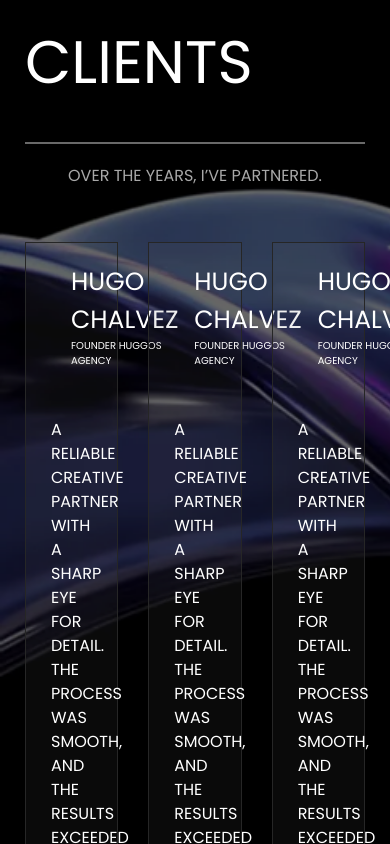
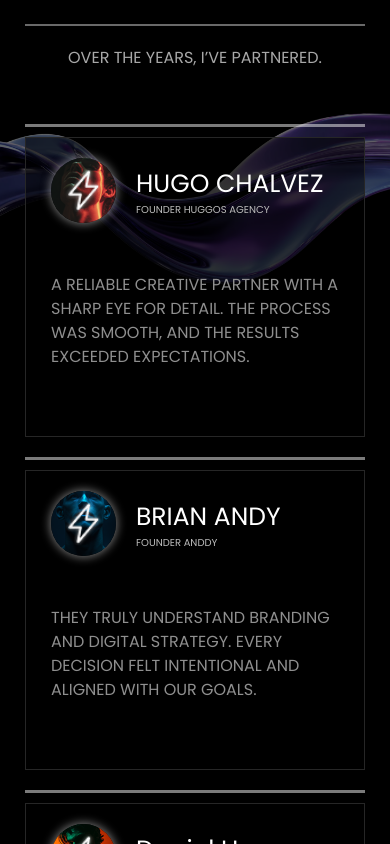
Before and after one commit to nibiralpha/portfolio, a Next.js app: page / in a window 390 px wide. Shown: the part 6160-7004 px from the top of the page. Built offline with nearby package versions, Linux system fonts and the light colour scheme.

Commit message:
clients section mobile responsive

```diff
--- a/src/app/Component/ClientsComponent/ClientComponent.css
+++ b/src/app/Component/ClientsComponent/ClientComponent.css
@@ -23,9 +23,11 @@
 }
 
 .client_box {
-  background-color: rgba(100, 100, 100, 0.1);
+  /* background-color: rgba(100, 100, 100, 0.1); */
+  background-color: rgb(0 0 0 / 50%);
   border: 1px solid #262626;
   padding: 20px 25px;
+  height: 300px;
 }
 
 .box_header {
@@ -37,6 +39,9 @@
 .client_img {
   position: relative;
   margin-right: 20px;
+  background-image: 0 0 10px 1px #f5f5f580;
+  box-shadow: 0 0 10px 1px #f5f5f580;
+  border-radius: 50%;
 }
 
 .client_main_img {
@@ -60,10 +65,12 @@
 
 .client_position {
   font-size: 10px;
+  color: #bcbcbc;
 }
 
 .client_description {
   text-transform: uppercase;
+  color: #8f8f8f;
 }
 
 .bg_img {
@@ -72,4 +79,30 @@
   background: url("/images/clients_bg.webp") no-repeat 0 145px;
   background-repeat: no-repeat;
   background-size: cover;
+  background-size: 100% auto;
 }
+
+.head_bar {
+  width: 100%;
+  height: 3px;
+  margin-bottom: 10px;
+  background-color: rgba(245, 245, 245, 0.5);
+}
+
+@media screen and (max-width: 540px) {
+  .clients {
+    margin-top: 50%;
+  }
+
+  .col-4 {
+    width: 100%;
+    margin-bottom: 20px;
+  }
+
+  .heading .title {
+    text-align: center;
+    margin-bottom: 20px;
+    font-size: 30px;
+    line-height: 35px;
+  }
+}
--- a/src/app/Component/ClientsComponent/ClientComponent.js
+++ b/src/app/Component/ClientsComponent/ClientComponent.js
@@ -51,13 +51,13 @@ export default function ClientComponent() {
                   ></img>
                 </div>
                 <div className="client_naming">
-                  <div className="client_title">HUGO CHALVEZ</div>
-                  <div className="client_position">FOUNDER HUGGOS AGENCY</div>
+                  <div className="client_title">BRIAN ANDY</div>
+                  <div className="client_position">FOUNDER ANDDY</div>
                 </div>
               </div>
               <div className="client_description">
-                A reliable creative partner with a sharp eye for detail. The
-                process was smooth, and the results exceeded expectations.
+                They truly understand branding and digital strategy. Every
+                decision felt intentional and aligned with our goals.
               </div>
             </div>
           </div>
@@ -76,13 +76,13 @@ export default function ClientComponent() {
                   ></img>
                 </div>
                 <div className="client_naming">
-                  <div className="client_title">HUGO CHALVEZ</div>
-                  <div className="client_position">FOUNDER HUGGOS AGENCY</div>
+                  <div className="client_title">Daniel Ho</div>
+                  <div className="client_position">FOUNDER HOE FOUNDATION</div>
                 </div>
               </div>
               <div className="client_description">
-                A reliable creative partner with a sharp eye for detail. The
-                process was smooth, and the results exceeded expectations.
+                Professional, responsive, and creatively driven. Working with
+                this team felt effortless from start to finish.
               </div>
             </div>
           </div>
```
